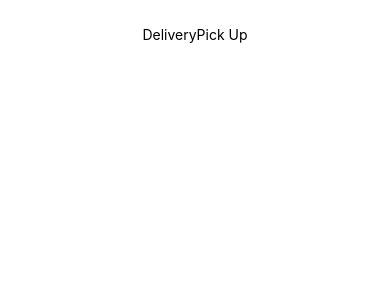
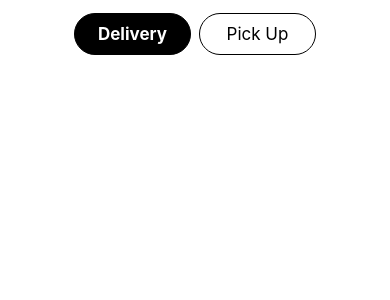
Before and after one commit to mhassanrahi/uber-eats-rn, a React Native app: screen / in a window 390 px wide. Shown: the top 300 px of the page. Built offline with nearby package versions, Linux system fonts and the light colour scheme.

Commit message:
* Updated Header Button

```diff
--- a/src/components/Headers/HeaderButton.js
+++ b/src/components/Headers/HeaderButton.js
@@ -1,14 +1,39 @@
 import React from "react";
-import { StyleSheet, Text, View } from "react-native";
+import { StyleSheet, Text, TouchableOpacity } from "react-native";
+import {
+    widthPercentageToDP as wp,
+    heightPercentageToDP as hp,
+} from "react-native-responsive-screen";
 
-const HeaderButton = ({ title }) => {
+const HeaderButton = (props) => {
     return (
-        <View>
-            <Text>{title}</Text>
-        </View>
+        <TouchableOpacity
+            disabled={props.disabled}
+            style={[styles.button, props.style]}
+            onPress={() => props.onPress(props.title)}
+        >
+            <Text style={[styles.title, props.titleStyle]}>{props.title}</Text>
+        </TouchableOpacity>
     );
 };
 
 export default HeaderButton;
 
-const styles = StyleSheet.create({});
+const styles = StyleSheet.create({
+    button: {
+        backgroundColor: "black",
+        borderWidth: 1,
+        borderRadius: wp(10),
+        width: wp(30),
+        height: hp(5),
+        justifyContent: "center",
+        alignItems: "center",
+        marginHorizontal: wp(1),
+    },
+
+    title: {
+        color: "white",
+        fontWeight: "bold",
+        fontSize: hp(2),
+    },
+});
```
